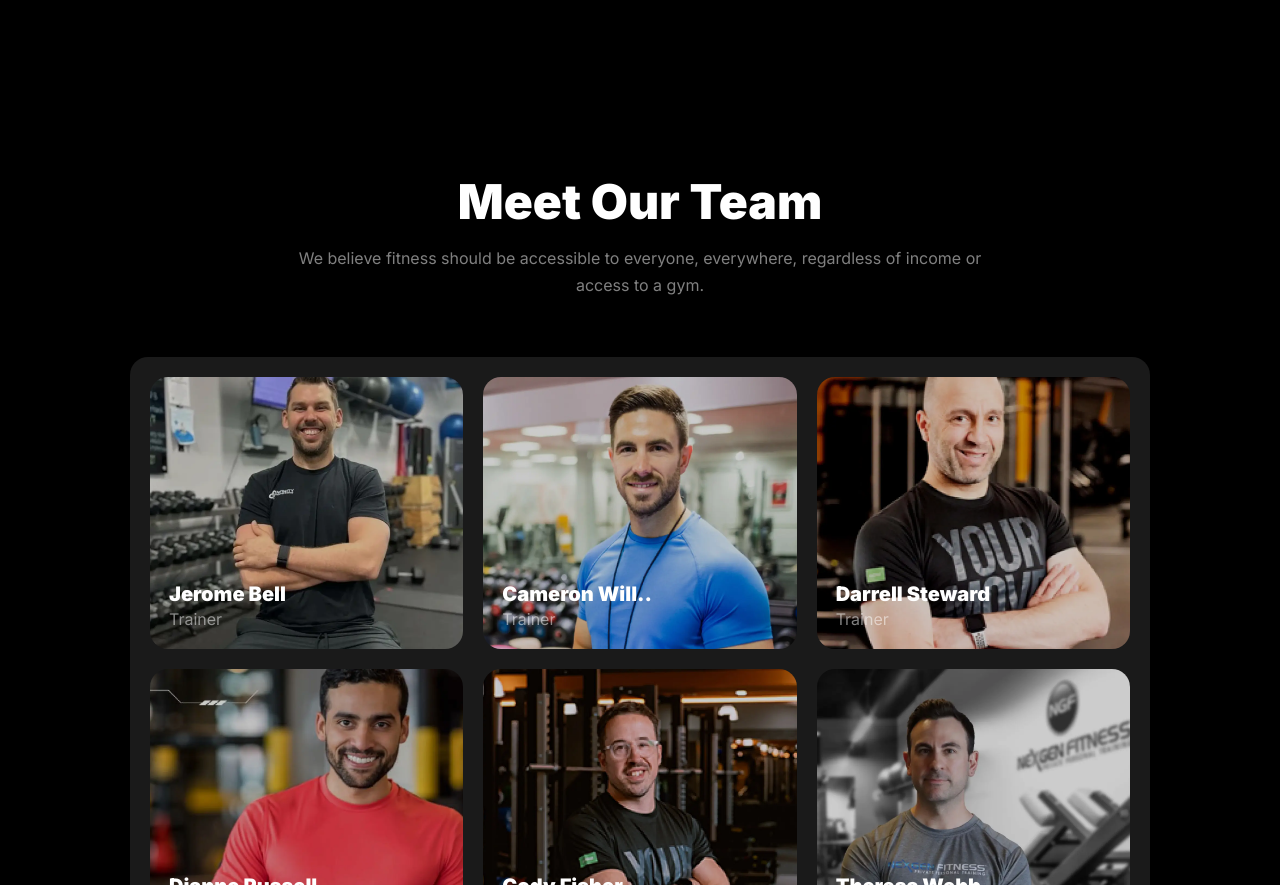
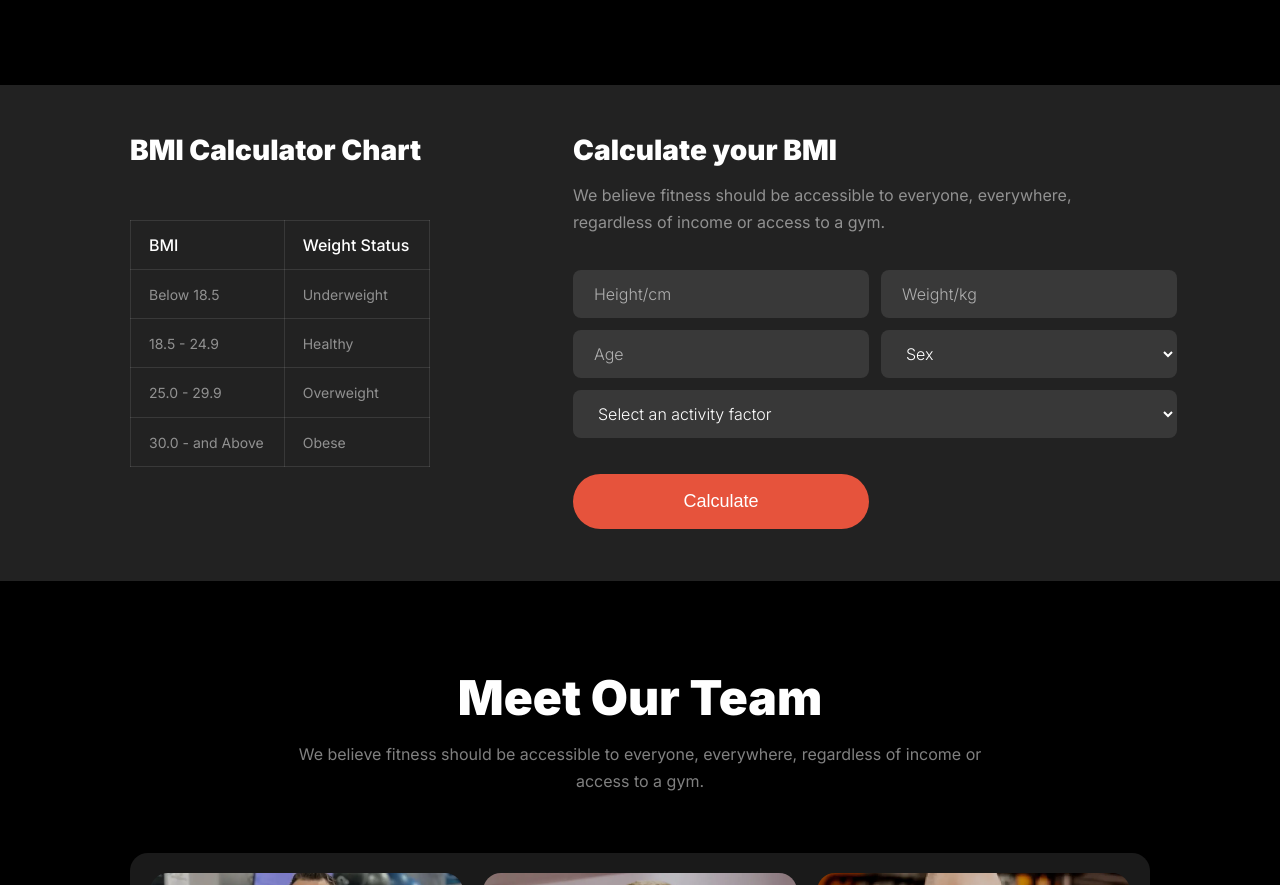
Before and after one commit to kawsersimanto/fintness, a plain HTML site: page index.html in a window 1280 px wide. Shown: the part 2689-3574 px from the top of the page. Drawn offline with Linux system fonts and the light colour scheme.

Commit message:
created bmi form

```diff
--- a/index.html
+++ b/index.html
@@ -225,6 +225,95 @@
         </div>
       </div>
     </section>
+    <section class="bmi">
+      <div class="container">
+        <div class="bmi-wrapper flex justify-between">
+          <div class="bmi-chart flex flex-col">
+            <h3 class="bmi-title">BMI Calculator Chart</h3>
+            <table>
+              <thead>
+                <tr>
+                  <th>BMI</th>
+                  <th>Weight Status</th>
+                </tr>
+              </thead>
+              <tbody>
+                <tr>
+                  <td>Below 18.5</td>
+                  <td>Underweight</td>
+                </tr>
+                <tr>
+                  <td>18.5 - 24.9</td>
+                  <td>Healthy</td>
+                </tr>
+                <tr>
+                  <td>25.0 - 29.9</td>
+                  <td>Overweight</td>
+                </tr>
+                <tr>
+                  <td>30.0 - and Above</td>
+                  <td>Obese</td>
+                </tr>
+              </tbody>
+            </table>
+          </div>
+          <div class="bmi-form flex flex-col">
+            <div class="bmi-form-content">
+              <h3 class="bmi-title">Calculate your BMI</h3>
+              <p class="bmi-from-paragraph">
+                We believe fitness should be accessible to everyone, everywhere,
+                regardless of income or access to a gym.
+              </p>
+            </div>
+            <form class="bmi-main-form">
+              <input
+                type="text"
+                name="height"
+                id="height"
+                class="form-control"
+                placeholder="Height/cm"
+                required
+              />
+              <input
+                type="text"
+                name="Weight"
+                id="Weight"
+                class="form-control"
+                placeholder="Weight/kg"
+                required
+              />
+              <input
+                type="text"
+                name="age"
+                id="age"
+                class="form-control"
+                placeholder="Age"
+                required
+              />
+              <select name="sex" id="sex" class="form-control sex">
+                <option>Sex</option>
+                <option value="Male">Male</option>
+                <option value="Female">Female</option>
+              </select>
+              <select
+                name="activity"
+                id="activity"
+                class="form-control activity"
+              >
+                <option>Select an activity factor</option>
+                <option value="8">8pm</option>
+                <option value="8">8pm</option>
+                <option value="8">8pm</option>
+                <option value="8">8pm</option>
+              </select>
+              <button type="submit" class="btn btn-primary submit-btn">
+                Calculate
+              </button>
+            </form>
+          </div>
+        </div>
+      </div>
+    </section>
     <section class="teams">
       <div class="container">
         <div class="habit-text-wrap flex flex-col items-center">
--- a/media.css
+++ b/media.css
@@ -127,6 +127,14 @@
     max-width: 595px;
     margin: 72px 0 46px;
   }
+  .bmi-chart {
+    gap: 46px;
+  }
+
+  .bmi-wrapper {
+    flex-direction: column;
+    gap: 62px;
+  }
 }
 
 @media (min-width: 595px) and (max-width: 743px) {
@@ -236,6 +244,15 @@
 
   .bmi-title-wrap {
     margin: 30px 0;
+  }
+
+  .bmi-chart {
+    gap: 46px;
+  }
+
+  .bmi-wrapper {
+    flex-direction: column;
+    gap: 62px;
   }
 }
 
@@ -424,4 +441,15 @@
   .bmi-title-wrap {
     margin: 30px 0 32px;
   }
+  .bmi-title {
+    font-size: 16px;
+  }
+  .bmi-chart {
+    max-width: 310px;
+    gap: 23px;
+  }
+  .bmi-wrapper {
+    flex-direction: column;
+    gap: 42px;
+  }
 }
--- a/style.css
+++ b/style.css
@@ -611,3 +611,91 @@ footer {
   max-width: 671px;
   margin: 88px auto;
 }
+
+.bmi {
+  padding: 49px 0 52px;
+  background-color: #222;
+}
+
+.bmi-title {
+  font-size: 28px;
+  font-weight: 900;
+}
+
+.bmi-chart {
+  max-width: 310px;
+  gap: 52px;
+}
+
+.bmi-form {
+  max-width: 577px;
+}
+
+table {
+  border-collapse: collapse;
+}
+
+td,
+th {
+  text-align: start;
+  padding: 15px 20px 14px 18px;
+  color: white;
+  border: 1px solid rgba(255, 255, 255, 0.1);
+}
+
+th {
+  font-weight: 500;
+}
+
+td {
+  color: rgba(255, 255, 255, 0.5);
+  font-size: 14px;
+}
+
+.bmi-from-paragraph {
+  margin-top: 14px;
+}
+
+.bmi-form {
+  gap: 34px;
+}
+
+.bmi-main-form {
+  display: grid;
+  grid-template-columns: repeat(2, 1fr);
+  gap: 12px;
+}
+
+.form-control {
+  height: 48px;
+  font-family: var(--theme-primary-font);
+  font-size: 16px;
+  border: 0;
+  outline: 0;
+  font-weight: 300;
+  border: 1px solid transparent;
+  padding: 12px 40px 12px 20px;
+  border-radius: 8px;
+  color: white;
+  background: rgba(255, 255, 255, 0.1);
+  transition: border-color 300ms ease-in-out;
+}
+
+.form-control:focus-visible {
+  border-color: var(--theme-primary-color);
+}
+
+.form-control::placeholder {
+  color: rgba(255, 255, 255, 0.6);
+}
+
+.activity {
+  grid-column: 1 / 3;
+}
+
+.submit-btn {
+  margin-top: 24px;
+  font-size: 18px;
+  font-weight: 400;
+  color: white;
+}
```
